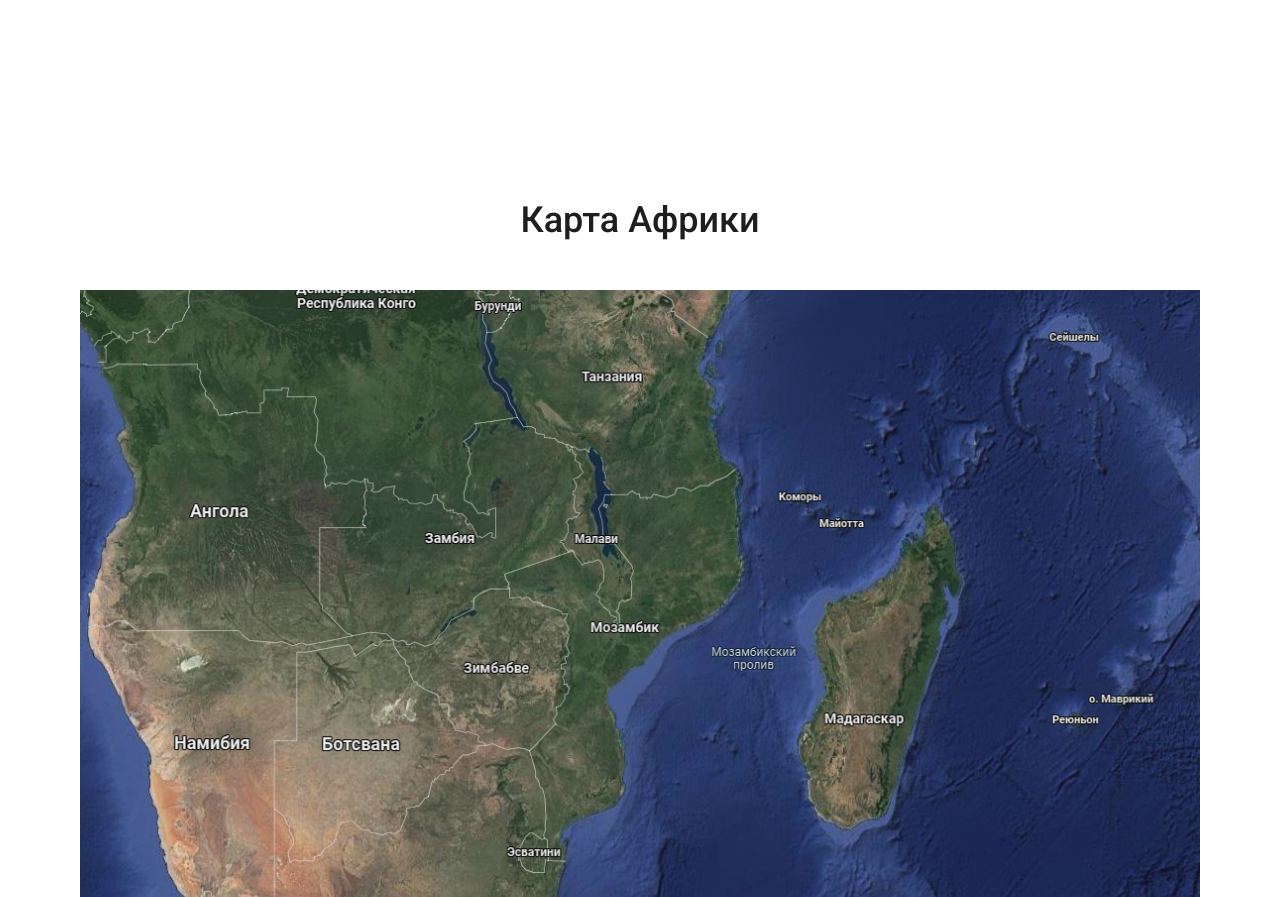
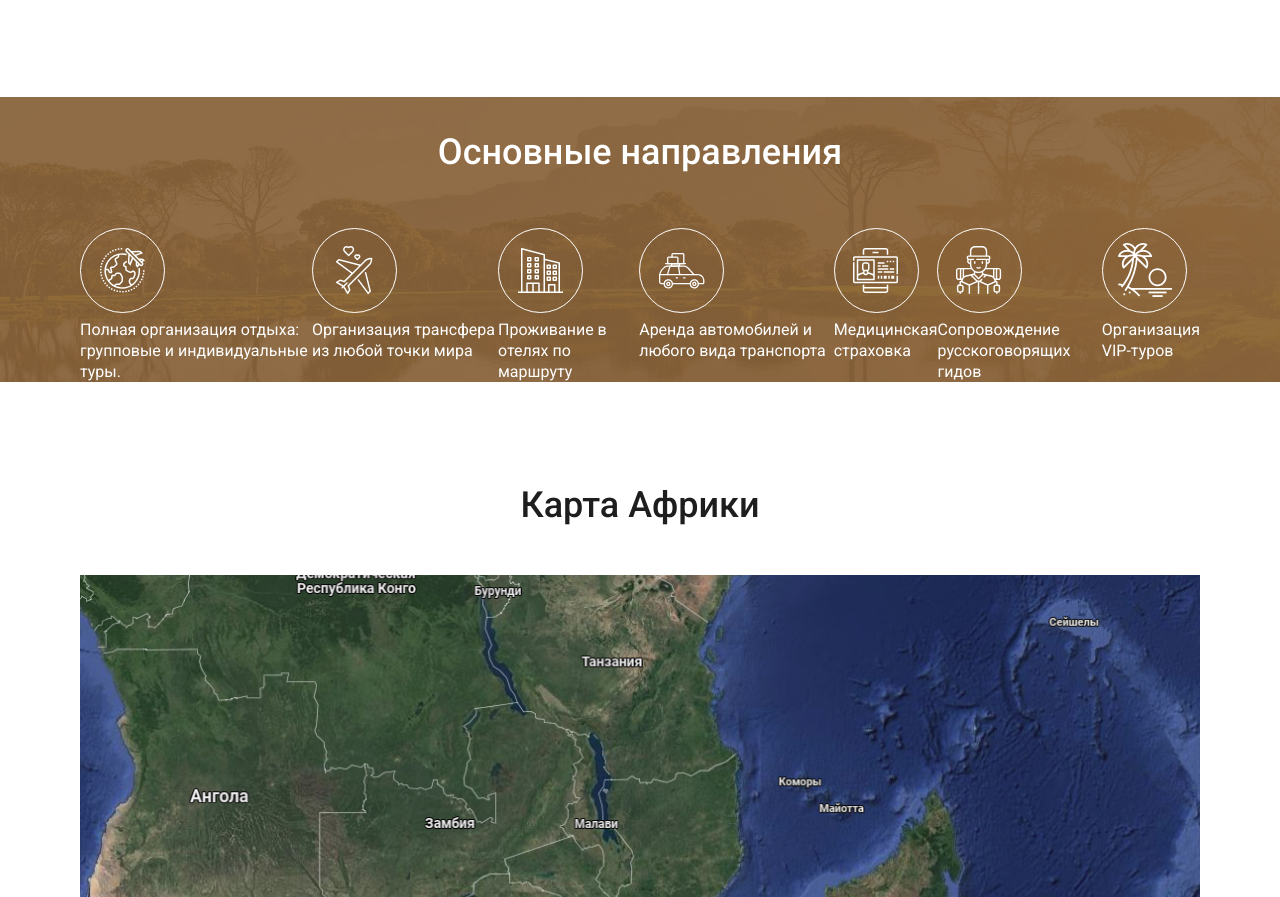
Before and after one commit to GolovanovAlex/Safari_in_Africa_landing, a plain HTML site: page index.html in a window 1280 px wide. Shown: the part 1449-2346 px from the top of the page. Drawn offline with nearby package versions, Linux system fonts and the light colour scheme.

Commit message:
add icons

```diff
--- a/index.html
+++ b/index.html
@@ -172,6 +172,47 @@
           </div>
         </div>
       </div>
+      <section class="info">
+        <div class="container">
+          <h2 class="info__title title">Основные направления</h2>
+          <div class="info__box">
+            <div class="info__item">
+              <img src="images/icon/icon_1.svg" alt="icon" class="info__img" />
+              <p class="info__descr">
+                Полная организация отдыха: групповые и индивидуальные туры.
+              </p>
+            </div>
+            <div class="info__item">
+              <img src="images/icon/icon_2.svg" alt="icon" class="info__img" />
+              <p class="info__descr">
+                Организация трансфера из любой точки мира
+              </p>
+            </div>
+            <div class="info__item">
+              <img src="images/icon/icon_3.svg" alt="icon" class="info__img" />
+              <p class="info__descr">Проживание в отелях по маршруту</p>
+            </div>
+            <div class="info__item">
+              <img src="images/icon/icon_4.svg" alt="icon" class="info__img" />
+              <p class="info__descr">
+                Аренда автомобилей и любого вида транспорта
+              </p>
+            </div>
+            <div class="info__item">
+              <img src="images/icon/icon_5.svg" alt="icon" class="info__img" />
+              <p class="info__descr">Медицинская страховка</p>
+            </div>
+            <div class="info__item">
+              <img src="images/icon/icon_6.svg" alt="icon" class="info__img" />
+              <p class="info__descr">Сопровождение русскоговорящих гидов</p>
+            </div>
+            <div class="info__item">
+              <img src="images/icon/icon_7.svg" alt="icon" class="info__img" />
+              <p class="info__descr">Организация VIP-туров</p>
+            </div>
+          </div>
+        </div>
+      </section>
       <div class="map">
         <div class="container">
           <h2 class="title">Карта Африки</h2>
--- a/scss/style.scss
+++ b/scss/style.scss
@@ -167,6 +167,32 @@ body {
     padding: 12px 19px 19px;
   }
 }
+.info {
+  background-image: url(../images/content/bg-info.jpg);
+  background-position: center;
+  background-repeat: no-repeat;
+  background-size: cover;
+  &__title {
+    color: $color-text-light;
+    text-align: center;
+    padding-top: 32px;
+    margin-bottom: 52px;
+  }
+  &__box {
+    display: flex;
+    justify-content: space-between;
+  }
+  &__item {
+    max-width: 232px;
+  }
+  &__img {
+  }
+  &__descr {
+    font-size: 16px;
+    line-height: 21px;
+    color: $color-text-light;
+  }
+}
 .map {
   text-align: center;
   padding-top: 100px;
```
Also changed, not shown: css/style.css, images/content/bg-info.jpg (added), images/icon/icon_1.svg (added), images/icon/icon_2.svg (added), images/icon/icon_3.svg (added), images/icon/icon_4.svg (added), images/icon/icon_5.svg (added), images/icon/icon_6.svg (added), images/icon/icon_7.svg (added).
